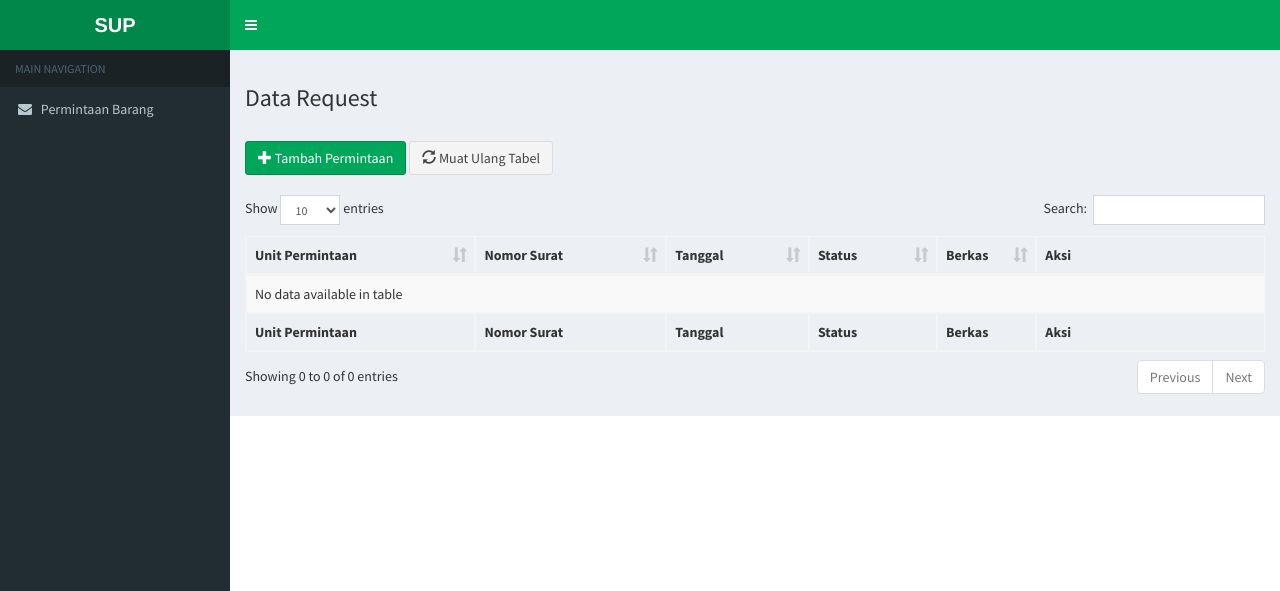
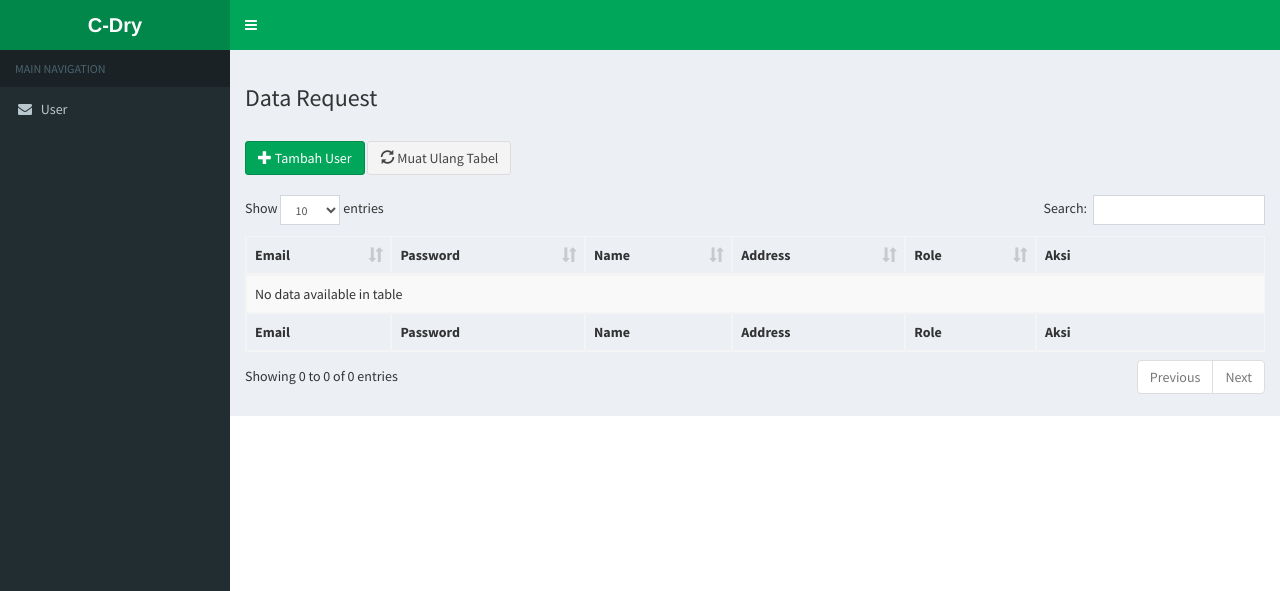
Before and after one commit to c-dry/web-client-cdry, a CodeIgniter app: page /database/ in a window 1280 px wide. Shown: the top 591 px of the page. Run offline with CodeIgniter, Linux system fonts and the light colour scheme; data that the repository does not hold is empty.

Commit message:
benerin databasephp, personphp,person_modelphp, person_viewphp

```diff
--- a/application/config/database.php
+++ b/application/config/database.php
@@ -67,7 +67,7 @@ $db['default'] = array(
 	'hostname' => 'localhost',
 	'username' => 'root',
 	'password' => '',
-	'database' => 'db_sup_ci',
+	'database' => 'cdry',
 	'dbdriver' => 'mysqli',
 	'dbprefix' => '',
 	'pconnect' => FALSE,
--- a/application/controllers/Person.php
+++ b/application/controllers/Person.php
@@ -28,26 +28,27 @@ class Person extends CI_Controller {
 		foreach ($list as $person) {
 			$no++;
 			$row = array();
-			$row[] = $person->unit_permintaan;
-			$row[] = $person->nomor_dokumen_pendukung;
-			$row[] = $person->tanggal;
-			$row[] = $person->status;
+			//$row[] = $person->id_user;
+			$row[] = $person->email;
+			$row[] = $person->password;
+			$row[] = $person->name;
+			$row[] = $person->address;
+			$row[] = $person->role;
 
 			//add html for download
-			if($person->file_dokumen == NULL)
+			/*if($person->file_dokumen == NULL)
 			{
 				$row[] = '<i  href="#"><i class="glyphicon glyphicon-remove"></i> Tidak ada Berkas</i>';
 			}
 			else
 			{
 				$row[] = '<a  href="index.php/person/download/'.$person->file_dokumen.'" title="unduh" ><i class="glyphicon glyphicon-download"></i> Unduh Berkas</a>';
-			}
+			}*/
 
 			//add html for action
 			$row[] =
-			'<a class="btn btn-sm btn-primary" href="javascript:void(0)" title="Edit" onclick="edit_person('."'".$person->id_request."'".')"><i class="glyphicon glyphicon-pencil"></i> Ubah</a>
-			<a class="btn btn-sm btn-danger" href="javascript:void(0)" title="Hapus" onclick="delete_person('."'".$person->id_request."/".$person->file_dokumen."'".')"><i class="glyphicon glyphicon-trash"></i> Hapus</a>
-			<a class="btn btn-sm btn-success" href="index.php/person/edit_data/'.$person->id_request.'" title="Edit Request" ><i class="glyphicon glyphicon-plus"></i> Barang</a>';
+			'<a class="btn btn-sm btn-primary" href="javascript:void(0)" title="Edit" onclick="edit_person('."'".$person->id_user."'".')"><i class="glyphicon glyphicon-pencil"></i> Ubah</a>
+			<a class="btn btn-sm btn-danger" href="javascript:void(0)" title="Hapus" onclick="delete_person('."'".$person->id_user."'".')"><i class="glyphicon glyphicon-trash"></i> Hapus</a>';
 
 
 			$data[] = $row;
@@ -68,7 +69,7 @@ class Person extends CI_Controller {
 	public function ajax_edit($id)
 	{
 		$data = $this->person->get_by_id($id);
-		$data->tanggal = ($data->tanggal == '0000-00-00') ? '' : $data->tanggal; // if 0000-00-00 set tu empty for datepicker compatibility
+		//$data->tanggal = ($data->tanggal == '0000-00-00') ? '' : $data->tanggal; // if 0000-00-00 set tu empty for datepicker compatibility
 		echo json_encode($data);
 	}
 
@@ -77,10 +78,11 @@ class Person extends CI_Controller {
 		$this->_validate();
 
 		$data = array(
-				'unit_permintaan' => $this->input->post('unit_permintaan'),
-				'nomor_dokumen_pendukung' => $this->input->post('nomor_dokumen_pendukung'),
-				'tanggal' => $this->input->post('tanggal'),
-				'status' => $this->input->post('status'),
+				'email' => $this->input->post('email'),
+				'password' => $this->input->post('password'),
+				'name' => $this->input->post('name'),
+				'address' => $this->input->post('address'),
+				'role' => $this->input->post('role'),
 			);
 		$insert = $this->person->save($data);
 
@@ -94,30 +96,31 @@ class Person extends CI_Controller {
 		$this->load->view('edit',$data);
 	}
 
-	public function unggah($no)
+	/*public function unggah($no)
 	{
 		$data['data'] = $this->person->edit($no);
 		$this->load->view('upload_success',$data);
-	}
+	}*/
 
 	public function ajax_update()
 	{
 		$this->_validate();
 		$data = array(
-				'unit_permintaan' => $this->input->post('unit_permintaan'),
-				'nomor_dokumen_pendukung' => $this->input->post('nomor_dokumen_pendukung'),
-				'tanggal' => $this->input->post('tanggal'),
-				'status' => $this->input->post('status'),
+				'email' => $this->input->post('email'),
+				'password' => $this->input->post('password'),
+				'name' => $this->input->post('name'),
+				'address' => $this->input->post('address'),
+				'role' => $this->input->post('role'),
 			);
-		$this->person->update(array('id_request' => $this->input->post('id_request')), $data);
+		$this->person->update(array('id_user' => $this->input->post('id_user')), $data);
 		echo json_encode(array("status" => TRUE));
 	}
 
 	public function ajax_delete($id,$namefile)
 	{
-		$this->person->delete_barang_by_id($id);
+		//$this->person->delete_barang_by_id($id);
 		$this->person->delete_by_id($id);
-		unlink("./files/".$namefile);
+		//unlink("./files/".$namefile);
 		echo json_encode(array("status" => TRUE));
 	}
 
@@ -129,31 +132,38 @@ class Person extends CI_Controller {
 		$data['inputerror'] = array();
 		$data['status'] = TRUE;
 
-		if($this->input->post('unit_permintaan') == '')
+		if($this->input->post('email') == '')
 		{
-			$data['inputerror'][] = 'unit_permintaan';
-			$data['error_string'][] = 'Unit is required';
+			$data['inputerror'][] = 'email';
+			$data['error_string'][] = 'Email is required';
 			$data['status'] = FALSE;
 		}
 
-		if($this->input->post('nomor_dokumen_pendukung') == '')
+		if($this->input->post('password') == '')
 		{
-			$data['inputerror'][] = 'nomor_dokumen_pendukung';
-			$data['error_string'][] = 'Nomor Dokumen is required';
+			$data['inputerror'][] = 'password';
+			$data['error_string'][] = 'Password is required';
 			$data['status'] = FALSE;
 		}
 
-		if($this->input->post('tanggal') == '')
+		if($this->input->post('name') == '')
 		{
-			$data['inputerror'][] = 'tanggal';
-			$data['error_string'][] = 'Tanggal is required';
+			$data['inputerror'][] = 'name';
+			$data['error_string'][] = 'Name is required';
 			$data['status'] = FALSE;
 		}
 
-		if($this->input->post('status') == '')
+		if($this->input->post('address') == '')
 		{
-			$data['inputerror'][] = 'status';
-			$data['error_string'][] = 'Please select status';
+			$data['inputerror'][] = 'address';
+			$data['error_string'][] = 'Address is required';
+			$data['status'] = FALSE;
+		}
+
+		if($this->input->post('role') == '')
+		{
+			$data['inputerror'][] = 'role';
+			$data['error_string'][] = 'Please select your role';
 			$data['status'] = FALSE;
 		}
 
@@ -164,6 +174,7 @@ class Person extends CI_Controller {
 		}
 	}
 
+	/*
 	//FILE UPLOAD
 
 	//upload file dan delete file lama dan update database
@@ -255,4 +266,5 @@ class Person extends CI_Controller {
 	{
 		unlink("./files/".$namefile);
 	}
+	*/
 }
--- a/application/models/Person_model.php
+++ b/application/models/Person_model.php
@@ -3,10 +3,10 @@ defined('BASEPATH') OR exit('No direct script access allowed');
 
 class Person_model extends CI_Model {
 
-	var $table = 'request';
-	var $column_order = array('unit_permintaan','nomor_dokumen_pendukung','tanggal','status',null,null); //set column field database for datatable orderable
-	var $column_search = array('unit_permintaan','nomor_dokumen_pendukung','tanggal'); //set column field database for datatable searchable just firstname , lastname , address are searchable
-	var $order = array('id_request' => 'desc'); // default order
+	var $table = 'user';
+	var $column_order = array('email','password','name','address','role',null); //set column field database for datatable orderable
+	var $column_search = array('email','password','name','address','role'); //set column field database for datatable searchable just firstname , lastname , address are searchable
+	var $order = array('id_user' => 'desc'); // default order
 
 	public function __construct()
 	{
@@ -56,14 +56,14 @@ class Person_model extends CI_Model {
 
 	public function edit($no)
 	{
-		$this->db->where("id_request",$no);
-		return $this->db->get('request');
+		$this->db->where("id_user",$no);
+		return $this->db->get('user');
 	}
 
-	public function add($databarang)
+	/*public function add($databarang)
 	{
 		$this->db->insert('barang', $databarang);
-	}
+	}*/
 
 	function get_datatables()
 	{
@@ -90,7 +90,7 @@ class Person_model extends CI_Model {
 	public function get_by_id($id)
 	{
 		$this->db->from($this->table);
-		$this->db->where('id_request',$id);
+		$this->db->where('id_user',$id);
 		$query = $this->db->get();
 
 		return $query->row();
@@ -110,22 +110,22 @@ class Person_model extends CI_Model {
 
 	public function delete_by_id($id)
 	{
-		$this->db->where('id_request', $id);
+		$this->db->where('id_user', $id);
 		$this->db->delete($this->table);
 
 	}
 
-	public function delete_barang_by_id($id)
+	/*public function delete_barang_by_id($id)
 	{
 		$this->db->where('id_request',$id);
 		$this->db->delete('barang');
-	}
+	}*/
 
-	public function insert_file($no,$file_id)
+	/*public function insert_file($no,$file_id)
 	{
 		$this->db->where("id_request",$no);
 		return $this->db->update('request',$file_id);
 		redirect('person');
-	}
+	}*/
 
 }
--- a/application/views/person_view.php
+++ b/application/views/person_view.php
@@ -4,13 +4,12 @@
     <meta charset="utf-8">
     <meta http-equiv="X-UA-Compatible" content="IE=edge">
     <meta name="viewport" content="width=device-width, initial-scale=1">
-    <title>Surat Usulan Permintaan</title>
+    <title>C-Dry</title>
     <link href="<?php echo base_url('./assets/bs/css/bootstrap.min.css')?>" rel="stylesheet">
     <link href="<?php echo base_url('./assets/datatables/css/dataTables.bootstrap.css')?>" rel="stylesheet">
     <link href="<?php echo base_url('./assets/bootstrap-datepicker/css/bootstrap-datepicker3.min.css')?>" rel="stylesheet">
 
-    <script src="<?php echo base_url()?>./assets/assets/site.js"></script>
-    <script src="<?php echo base_url()?>./assets/assets/ajaxfileupload.js"></script>
+
 <!-- ####################################### ADMIN LTE CSS!-->
     <!-- Bootstrap 3.3.5 -->
     <link rel="stylesheet" href="<?php echo base_url(); ?>./assets/bs/css/bootstrap.min.css">
@@ -44,7 +43,7 @@
           <!-- mini logo for sidebar mini 50x50 pixels -->
           <span class="logo-mini"><b>A</b>SM</span>
           <!-- logo for regular state and mobile devices -->
-          <span class="logo-lg"><b>SUP</b></span>
+          <span class="logo-lg"><b>C-Dry</b></span>
         </a>
         <!-- Header Navbar: style can be found in header.less -->
         <nav class="navbar navbar-static-top" role="navigation">
@@ -74,7 +73,7 @@
             <li class="header">MAIN NAVIGATION</li>
             <li class="">
               <a href="<?php echo site_url('')?>">
-                <i class="fa fa-envelope"></i> <span>Permintaan Barang</span>
+                <i class="fa fa-envelope"></i> <span>User</span>
               </a>
             </li>
 
@@ -93,18 +92,18 @@
 
         <h3>Data Request</h3>
         <br />
-        <button class="btn btn-success" onclick="add_person()"><i class="glyphicon glyphicon-plus"></i> Tambah Permintaan</button>
+        <button class="btn btn-success" onclick="add_person()"><i class="glyphicon glyphicon-plus"></i> Tambah User</button>
         <button class="btn btn-default" onclick="reload_table()"><i class="glyphicon glyphicon-refresh"></i> Muat Ulang Tabel</button>
         <br />
         <br />
         <table id="table" class="table table-striped table-bordered" cellspacing="0" width="100%">
             <thead>
                 <tr>
-                    <th>Unit Permintaan</th>
-                    <th>Nomor Surat</th>
-                    <th>Tanggal</th>
-                    <th>Status</th>
-                    <th style="width:60px;">Berkas</th>
+                    <th>Email</th>
+                    <th>Password</th>
+                    <th>Name</th>
+                    <th>Address</th>
+                    <th>Role</th>
                     <th style="width:195px;">Aksi</th>
                 </tr>
             </thead>
@@ -113,13 +112,12 @@
 
             <tfoot>
             <tr>
-                <th>Unit Permintaan</th>
-                <th>Nomor Surat</th>
-                <th>Tanggal</th>
-                <th>Status</th>
-                <th style="width:60px;">Berkas</th>
-                <!--<th>Date of Birth</th>!-->
-                <th style="width:195px;">Aksi</th>
+                <th>Email</th>
+                    <th>Password</th>
+                    <th>Name</th>
+                    <th>Address</th>
+                    <th>Role</th>
+                    <th style="width:195px;">Aksi</th>
             </tr>
             </tfoot>
         </table>
@@ -202,7 +200,7 @@ function add_person()
     $('.form-group').removeClass('has-error'); // clear error class
     $('.help-block').empty(); // clear error string
     $('#modal_form').modal('show'); // show bootstrap modal
-    $('.modal-title').text('Tambah Request'); // Set Title to Bootstrap modal title
+    $('.modal-title').text('Tambah User'); // Set Title to Bootstrap modal title
 }
 
 function edit_person(id)
@@ -220,12 +218,13 @@ function edit_person(id)
         success: function(data)
         {
 
-            $('[name="id_request"]').val(data.id_request);
-            $('[name="unit_permintaan"]').val(data.unit_permintaan);
-            $('[name="nomor_dokumen_pendukung"]').val(data.nomor_dokumen_pendukung);
+            $('[name="id_user"]').val(data.id_user);
+            $('[name="email"]').val(data.email);
+            $('[name="password"]').val(data.password);
             //$('[name="tanggal"]').val(data.tanggal);
-            $('[name="tanggal"]').datepicker('update',data.tanggal);
-            $('[name="status"]').val(data.status);
+            $('[name="name"]').val(data.name);
+            $('[name="address"]').val(data.address);
+            $('[name="role"]').val(data.role);
             $('#modal_form').modal('show'); // show bootstrap modal when complete loaded
             $('.modal-title').text('Edit Request'); // Set title to Bootstrap modal title
 
@@ -237,7 +236,7 @@ function edit_person(id)
     });
 }
 
-function edit_data(id)
+/*function edit_data(id)
 {
     save_method = 'update';
     $('#form')[0].reset(); // reset form on modals
@@ -268,7 +267,7 @@ function edit_data(id)
             alert('Error get data from ajax');
         }
     });
-}
+}*/
 
 function reload_table()
 {
@@ -368,26 +367,33 @@ function delete_person(id,namafile)
             </div>
             <div class="modal-body form">
                 <form action="#" id="form" class="form-horizontal">
-                    <input type="hidden" value="" name="id_request"/>
+                    <input type="hidden" value="" name="id_user"/>
                     <div class="form-body">
                         <div class="form-group">
-                            <label class="control-label col-md-3">Unit Permintaan</label>
+                            <label class="control-label col-md-3">Email</label>
                             <div class="col-md-9">
-                                <input name="unit_permintaan" placeholder="Unit Permintaan" class="form-control" type="text">
+                                <input name="email" placeholder="Email" class="form-control" type="text">
                                 <span class="help-block"></span>
                             </div>
                         </div>
                         <div class="form-group">
-                            <label class="control-label col-md-3">No. Surat</label>
+                            <label class="control-label col-md-3">Password</label>
                             <div class="col-md-9">
-                                <input name="nomor_dokumen_pendukung" placeholder="No. Surat" class="form-control" type="text">
+                                <input name="password" placeholder="Password" class="form-control" type="password">
                                 <span class="help-block"></span>
                             </div>
                         </div>
                         <div class="form-group">
-                            <label class="control-label col-md-3">Tanggal</label>
+                            <label class="control-label col-md-3">Name</label>
                             <div class="col-md-9">
-                                <input name="tanggal" placeholder="yyyy-mm-dd" class="form-control datepicker" type="text">
+                                <input name="Name" placeholder="Name" class="form-control" type="text">
+                                <span class="help-block"></span>
+                            </div>
+                        </div>
+                        <div class="form-group">
+                            <label class="control-label col-md-3">Address</label>
+                            <div class="col-md-9">
+                                <input name="address" placeholder="Address" class="form-control" type="text">
                                 <span class="help-block"></span>
                             </div>
                         </div>
@@ -396,8 +402,8 @@ function delete_person(id,namafile)
                             <div class="col-md-9">
                                 <select name="status" class="form-control">
                                     <option value="">--Select Status--</option>
-                                    <option value="On Progress">On Progress</option>
-                                    <option value="Complete">Complete</option>
+                                    <option value=1>Admin</option>
+                                    <option value=0>User</option>
                                 </select>
                                 <span class="help-block"></span>
                             </div>
```
